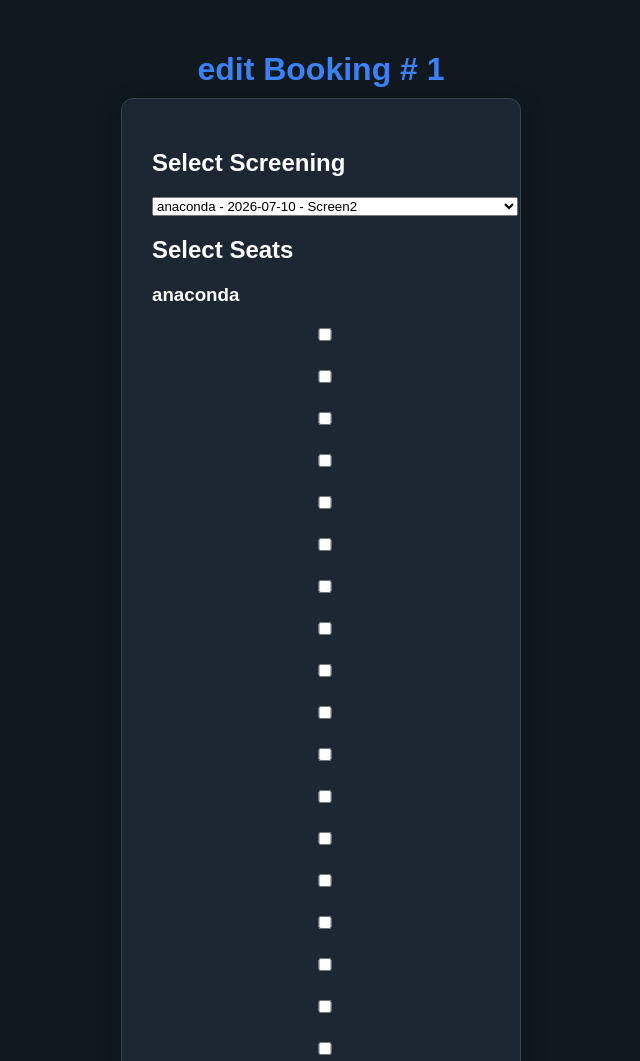
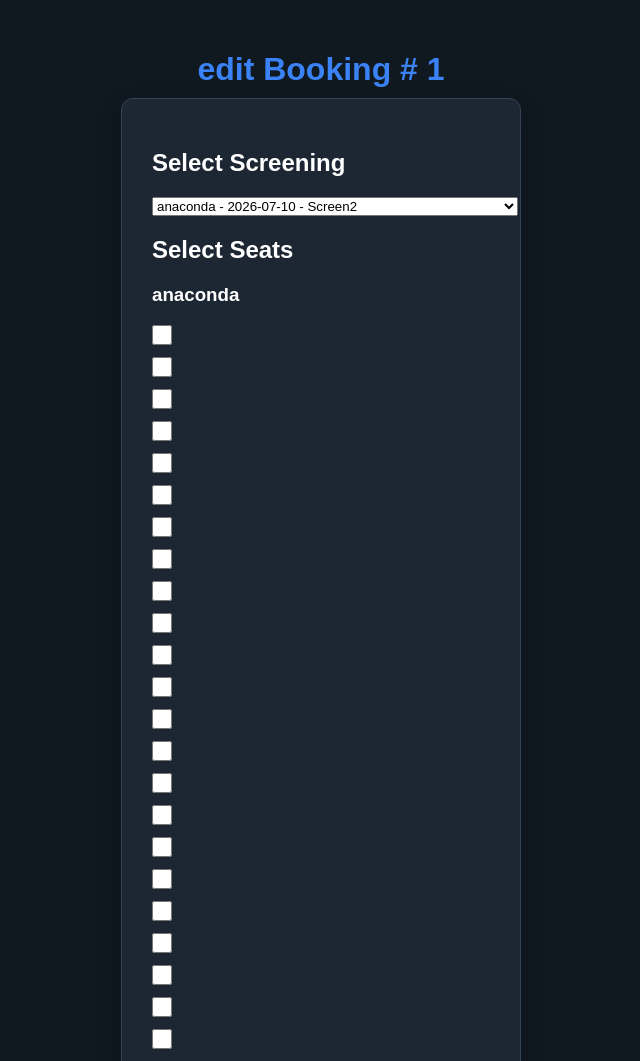
Before and after one commit to hassanmsalama5-cloud/NEA, a Flask app: page /edit_booking/1 in a window 1280 px wide. Shown: the top 1061 px of the page, without its empty margins (319-959 px from the left). Run offline with Flask 3, Linux system fonts and the light colour scheme; a user stored in the database is signed in; data comes from the database, SQL or seed files in the repository.

Commit message:
Enhance booking interface by updating checkbox styles and fixing seat ID references in edit_booking template

```diff
--- a/static/style.css
+++ b/static/style.css
@@ -94,3 +94,23 @@ a:hover{
     box-shadow:none;
     background-color: transparent;
 }
+input[type="checkbox"]{
+    width:auto;
+    padding:0;
+    margin: 0 8px 0 0;
+    accent-color:#3b82f6;
+    vertical-align:middle;
+}
+.screening-seats label{
+    display:flex;
+    align-items: center;
+    gap:10px;
+    margin-bottom: 12px;
+    color:white;
+}
+.screening-seats input[type="checkbox"]{
+    width:20px;
+    height:20px;
+    margin:0;
+    flex-shrink:0;
+}
--- a/templates/edit_booking.html
+++ b/templates/edit_booking.html
@@ -35,7 +35,7 @@
                 <input
                     type="checkbox"
                     name="seat_ids"
-                    value="{{seat['seatID']}}"
+                    value="{{seat['SeatID']}}"
                     {% if seat['IsCurrentBooking'] == 1 %}
                             checked
                     {%endif%}
@@ -43,7 +43,7 @@
                         disabled
                     {%endif%}
                 >
-                {{seat['SeatNumber']}}
+                {{ seat['SeatNumber'] }}
 
                 {% if seat['IsCurrentBooking']==1%}
                     (Currently booked)
@@ -93,7 +93,7 @@
     }
     function updateTotal(){
         const selectedSeats = document.querySelectorAll(
-            'input[name="seat_ids"]:checked'
+            '.screening-seats:not([hidden]) input[name="seat_ids"]:checked'
         );
     const ticketCount = selectedSeats.length;
     const totalPrice = ticketCount * 10.99;
@@ -108,7 +108,7 @@
         ).forEach(checkbox =>{
             checkbox.addEventListener("change",updateTotal);
         });
-        updateTotal();
+        updateSeats();
 </script>
 </body>
 </html>
```
